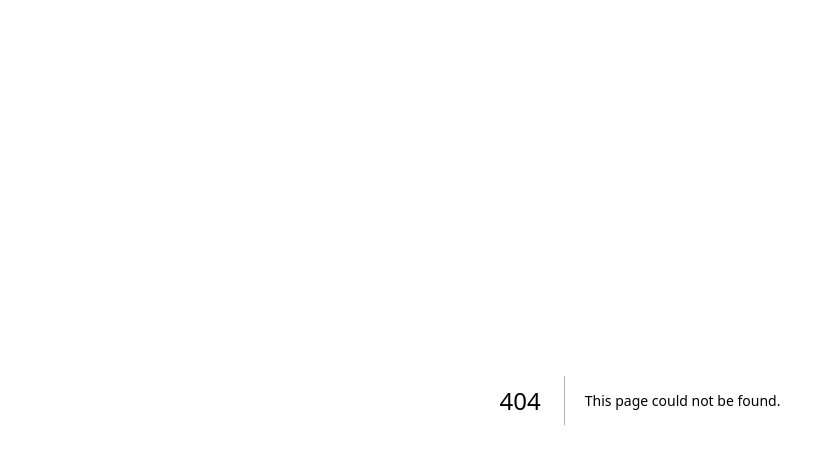
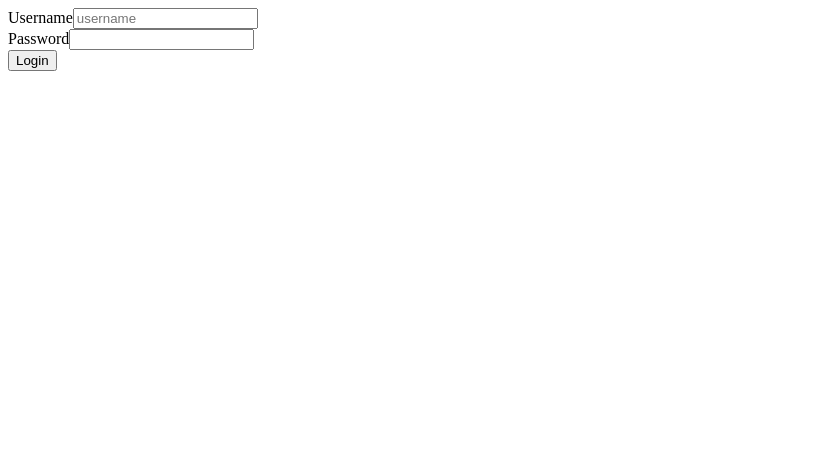
Before and after one commit to mframirezfuentes/ReactPower, a Next.js app: page /loginForm in a window 1280 px wide. Before the commit this address had no page. Shown: the top 464 px of the page, without its empty margins (0-835 px from the left). Built offline with nearby package versions, Linux system fonts and the light colour scheme.

Commit message:
Added login form

```diff
--- /dev/null
+++ b/pages/loginForm.js
@@ -0,0 +1,57 @@
+import React, { useState } from "react";
+
+export default function Login() {
+
+const [username, setUserName] = useState("")
+const [password, setPassword] = useState("")
+//const [message, setMessage] = useState(null)
+
+const handleSubmit = async (e) => {
+    e.preventDefault();
+
+    const response = await fetch("api/login", {
+      method: "POST",
+      headers: {
+        "Content-Type": "application/json",
+      },
+      body: JSON.stringify({ username, password }),
+    });
+    console.log(response)
+    if (response.ok) {
+      const data = await response.json();
+      console.log(data);
+    } else {
+      console.log("error, we can't login the user");
+    }
+  };
+
+return(
+    <form onSubmit={handleSubmit}>
+        <div>
+            <label htmlFor="username">Username</label>
+            <input
+              type="text"
+              name="username"
+              className="form-control w-100"
+              placeholder="username"
+              required
+              value={username}
+              onChange={(e) => setUserName(e.target.value)}
+            />
+        </div>
+        <div>
+            <label htmlFor="password">Password</label>
+            <input
+              type="password"
+              id="password"
+              name="password"
+              className="form-control w-100"
+              required
+              value={password}
+              onChange={(e) => setPassword(e.target.value)}
+            />
+        </div>
+        <button type="submit">Login</button>
+    </form>
+    );
+};
```
